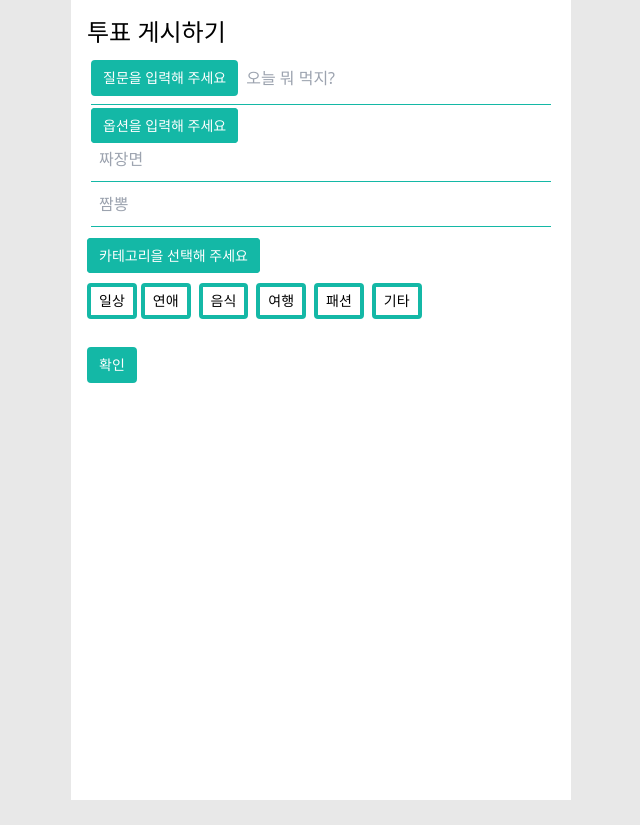
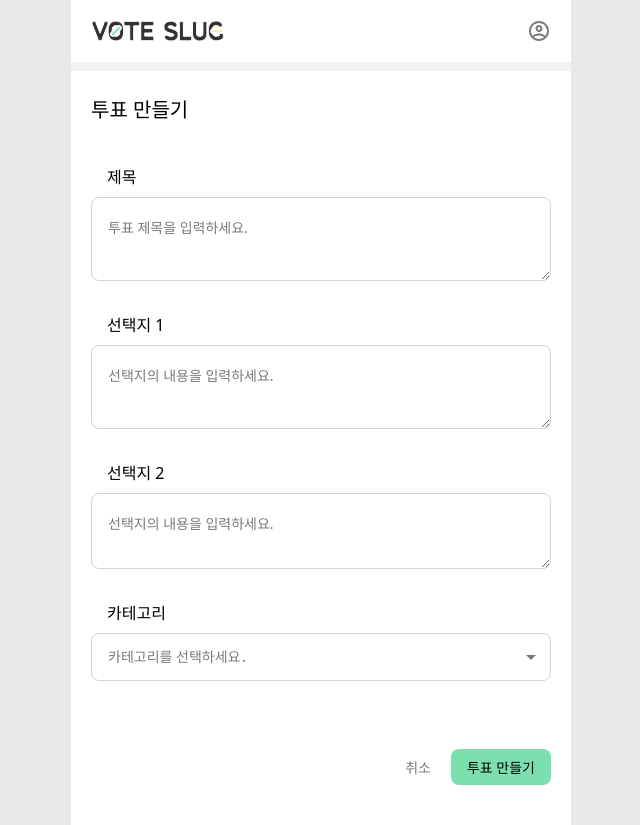
Before and after one commit to yedoll22/vote-slug_eng, a React (Create React App) app in the folder client/: page /votepost in a window 1280 px wide. Shown: the whole page, without its empty margins (319-959 px from the left). Before the commit the page ends 800 px from the top, so only its background shows below. Built offline with nearby package versions, Linux system fonts and the light colour scheme.

Commit message:
Add votePost.js

```diff
--- a/client/src/components/VotePost.js
+++ b/client/src/components/VotePost.js
@@ -42,105 +42,75 @@ export default function VotePost({ accessToken }) {
       });
   };
   return (
-    <div className="p-4">
-      <div className="text-2xl">투표 게시하기</div>
-      <form className="p-1 w-full max-w-xl">
-        <div className="flex items-center border-b border-teal-500 py-2">
-          <div className="flex-shrink-0 bg-teal-500 border-teal-500 text-sm border-4 text-white py-1 px-2 rounded">
-            질문을 입력해 주세요
+    <div>
+      <div className="flex py-[19px] px-5 justify-between border-b-[1px] border-[#f2f2f2]">
+        <img src="images/vslogo.svg"></img>
+        <img
+          onClick={() => history.push("/mypage")}
+          src="images/mypage.svg"
+        ></img>
       </div>
-          <input
-            onChange={votePostinputHandler("voteTitle")}
-            className="appearance-none bg-transparent border-none w-full text-gray-700 mr-3 py-1 px-2 leading-tight focus:outline-none"
+      <div class="h-2 w-full bg-[#f2f2f2]"></div>
+      <div className="pt-6 px-5 pb-10">
+        <div className="mb-[50px]">
+          <div className="text-[20px] font-medium mb-10">투표 만들기</div>
+          <div className="pb-[18px] mb-2">
+            <div className="pl-4 mb-2">제목</div>
+            <textarea
+              placeholder="투표 제목을 입력하세요."
               type="text"
-            placeholder="오늘 뭐 먹지?"
+              className="min-h-[76px] border-[1px] border-[#D3D3D3] w-full px-[16px] placeholder:leading-[20px] py-[20px] text-[14px] font-normal placeholder:text-[#7A7A7A] rounded-[8px] focus:outline-VsGreen break-all no-scrollbar"
             />
           </div>
-      </form>
-      <form className="p-1 w-full max-w-xl">
-        <span className="bg-teal-500 border-teal-500 text-sm border-4 text-white py-1 px-2 rounded">
-          옵션을 입력해 주세요
-        </span>
-        <div className="flex items-center border-b border-teal-500 py-2">
-          <input
-            onChange={votePostinputHandler("voteOption1")}
-            className=" boappearance-none bg-transparent border-none w-full text-gray-700 mr-3 py-1 px-2 leading-tight focus:outline-none"
+          <div className="pb-[18px] mb-2">
+            <div className="pl-4 mb-2">선택지 1</div>
+            <textarea
+              placeholder="선택지의 내용을 입력하세요."
               type="text"
-            placeholder="짜장면"
+              className="min-h-[76px] border-[1px] border-[#D3D3D3] w-full px-[16px] placeholder:leading-[20px] py-[20px] text-[14px] font-normal placeholder:text-[#7A7A7A] rounded-[8px] focus:outline-VsGreen break-all no-scrollbar"
             />
           </div>
-        <div className="flex items-center border-b border-teal-500 py-2">
-          <input
-            onChange={votePostinputHandler("voteOption2")}
-            className="appearance-none bg-transparent border-none w-full text-gray-700 mr-3 py-1 px-2 leading-tight focus:outline-none"
+          <div className="pb-[18px] mb-2">
+            <div className="pl-4 mb-2">선택지 2</div>
+            <textarea
+              placeholder="선택지의 내용을 입력하세요."
               type="text"
-            placeholder="짬뽕"
+              className="h-[76px] border-[1px] border-[#D3D3D3] w-full placeholder:leading-[20px] py-[20px] px-[16px] text-[14px] font-normal placeholder:text-[#7A7A7A] rounded-[8px] focus:outline-VsGreen break-all no-scrollbar"
             />
           </div>
-      </form>
-      <div className="py-3">
-        <span className="bg-teal-500 border-teal-500 text-sm border-4 text-white py-1 px-2 rounded">
-          카테고리을 선택해 주세요
-        </span>
-        <div className="flex items-center border-teal-500 py-3">
-          <button
-            onClick={votePostinputHandler("category")}
-            value="일상"
-            className="flex-shrink-0 hover:bg-teal-500 border-teal-500 hover:border-teal-500 hover:text-white text-sm border-4 py-1 px-2 rounded"
-            type="button"
+          <div className="pb-[18px]">
+            <div className="pl-4 mb-2">카테고리</div>
+            <div className="flex relative">
+              <select
+                className="pl-4 rounded-lg border border-[#d3d3d3] w-full h-12 text-graytypo text-sm font-normal bg-transparent z-20 focus:outline-VsGreen"
+                required
               >
-            일상
+                <option className="hidden" disabled selected>
+                  카테고리를 선택하세요．
+                </option>
+                <option>연애</option>
+                <option>일상</option>
+                <option>여행</option>
+                <option>음식</option>
+                <option>패션</option>
+                <option>etc</option>
+              </select>
+              <img
+                className="absolute right-2 top-3 z-10"
+                src="images/dropdown.svg"
+                alt=""
+              />
+            </div>
+          </div>
+        </div>
+        <div className="flex justify-end">
+          <button className="text-[14px] font-medium text-[#7A7A7A] px-[19px] mr-[1px] h-9">
+            취소
           </button>
-          <button
-            onClick={votePostinputHandler("category")}
-            value="연애"
-            className="m-1 flex-shrink-0 hover:bg-teal-500 border-teal-500 hover:border-teal-500 hover:text-white text-sm border-4 py-1 px-2 rounded"
-            type="button"
-          >
-            연애
-          </button>
-          <button
-            onClick={votePostinputHandler("category")}
-            value="음식"
-            className="m-1 flex-shrink-0 hover:bg-teal-500 border-teal-500 hover:border-teal-500 hover:text-white text-sm border-4 py-1 px-2 rounded"
-            type="button"
-          >
-            음식
-          </button>
-          <button
-            onClick={votePostinputHandler("category")}
-            value="여행"
-            className="m-1 flex-shrink-0 hover:bg-teal-500 border-teal-500 hover:border-teal-500 hover:text-white text-sm border-4 py-1 px-2 rounded"
-            type="button"
-          >
-            여행
-          </button>
-          <button
-            onClick={votePostinputHandler("category")}
-            value="패션"
-            className="m-1 flex-shrink-0 hover:bg-teal-500 border-teal-500 hover:border-teal-500 hover:text-white text-sm border-4 py-1 px-2 rounded"
-            type="button"
-          >
-            패션
-          </button>
-          <button
-            onClick={votePostinputHandler("category")}
-            value="기타"
-            className="m-1 flex-shrink-0 hover:bg-teal-500 border-teal-500 hover:border-teal-500 hover:text-white text-sm border-4 py-1 px-2 rounded"
-            type="button"
-          >
-            기타
+          <button className="bg-VsGreen rounded-[8px] h-9 px-4 text-[14px] font-medium">
+            투표 만들기
           </button>
         </div>
-      </div>
-      <div>
-        <button
-          onClick={votePostHandler}
-          className="flex-shrink-0 hover:bg-teal-500 bg-teal-500 border-teal-500 hover:border-teal-500 hover:text-black text-white text-sm border-4 py-1 px-2 rounded"
-          type="button"
-        >
-          확인
-        </button>
       </div>
     </div>
   );
```
Lines whose indentation alone changed are shown as unchanged.
